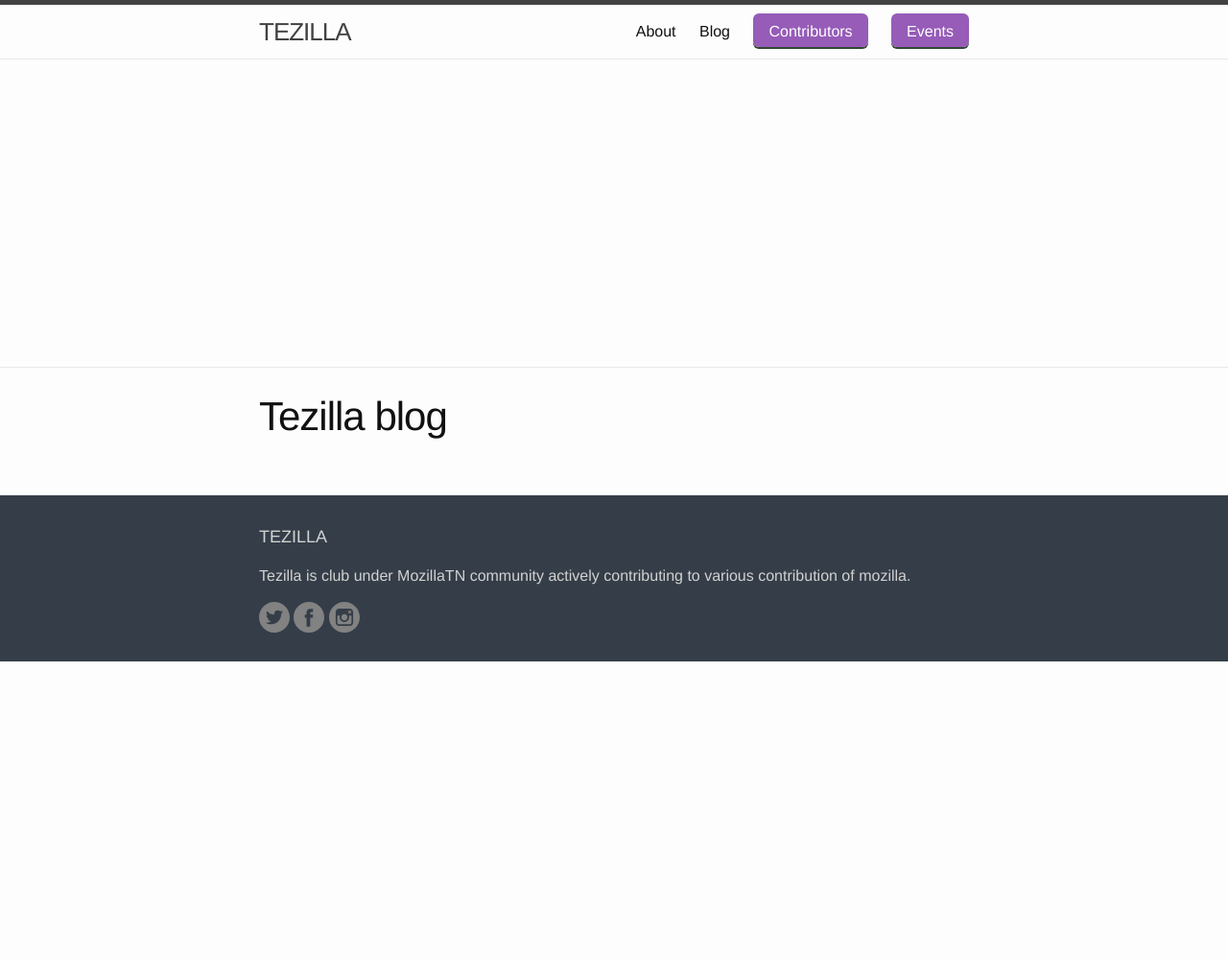
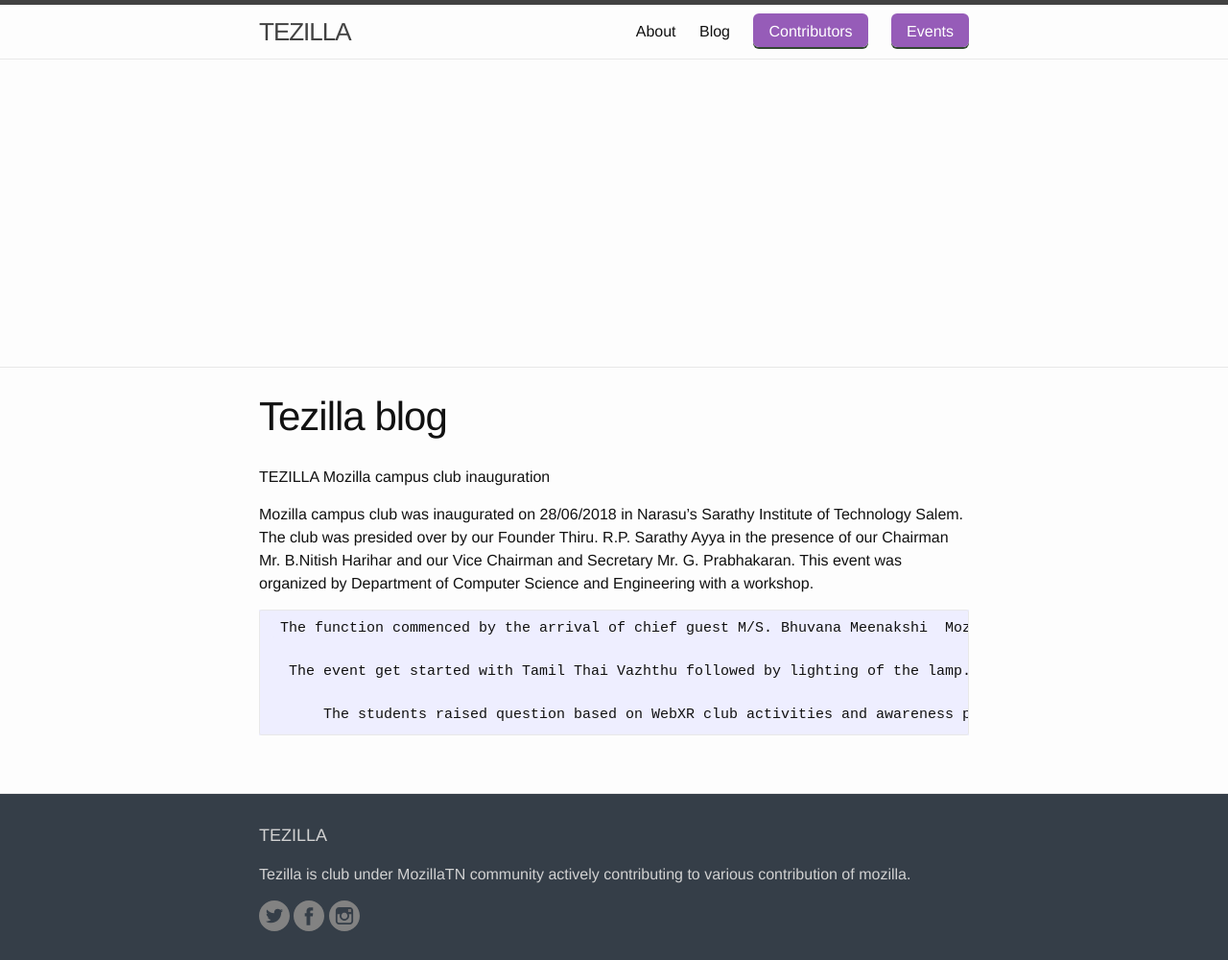
Before and after one commit to MozillaTN/tezilla, a Jekyll site: the page built from docs/blog.md, in a window 1280 px wide. Shown: the whole page at 96% size. Built offline with Jekyll 4.4.1, drawn with Linux system fonts in a browser that asks for light colours; before the commit the page ends 900 px from its top, so only the background shows below that.

Commit message:
Update blog.md

```diff
--- a/docs/blog.md
+++ b/docs/blog.md
@@ -5,6 +5,15 @@
 permalink: /blog/
 cover: 'https://mozillatn.github.io/clubs/assets/mozilla-tn-bannerc.png'
 ---
+TEZILLA Mozilla campus club inauguration
+
+Mozilla campus club was inaugurated on 28/06/2018 in Narasu’s Sarathy Institute of Technology Salem. The club was presided over by our Founder Thiru. R.P. Sarathy Ayya in the presence of our Chairman Mr. B.Nitish Harihar and our Vice Chairman and Secretary Mr. G. Prabhakaran. This event was organized by Department of Computer Science and Engineering with a workshop.
+
+     The function commenced by the arrival of chief guest M/S. Bhuvana Meenakshi  Mozillian representative,WebXR evangelist,WOMOZ TN lead. She had done projects for DRDO and Contributed in many ways for the Mozilla Firefox.
+
+      The event get started with Tamil Thai Vazhthu followed by lighting of the lamp. Department head Mr. Anandaraj welcomed the gathering and college Principal Mr. Munusami Vishwanatthan delivered the special address. The logo for the club “TEZILLA” and the website was launched by the faculty advisor Mr.G.Babu Assistant Professor and chief guest. The chief guest M/S. Bhuvana Meenakshi gave a special note on Mozilla campus club activities.  After which the club lead M/S. S.Gayathri Devi of 3rd Year Computer Science Engineering introduced the club members with their roles and responsibilities.  The chief guest distributed Mozilla swags for the club members and a queries section was arranged with respect to the campus club activities.
+
+          The students raised question based on WebXR club activities and awareness program on open source project like best method for creating application based on Aframe virtual reality. The chief guest patiently answered for the queries. The Inauguration ceremony have concluded with a vote of thanks and the National Anthem. After a small break a Workshop on WebXR was arranged for the 3rd year Computer Science Engineering students. The workshop was divided into two sessions. In the first session the Guest Lecture M/S. Bhuvana Meenatchi gave presentation on introduction to Aframe Mixed reality. Followed by, hands on session the students worked on small programs based on Aframe Mixed Reality. The workshop concluded with a feedback session.
 
 
 {% include blog-post-list.html %}
```
